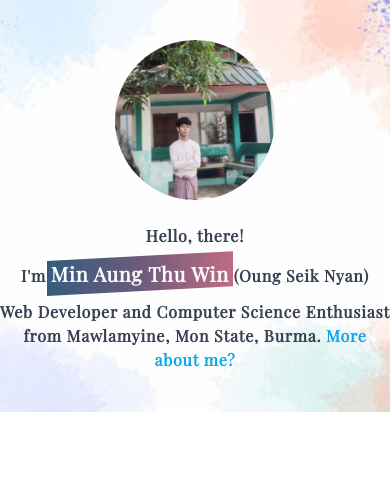
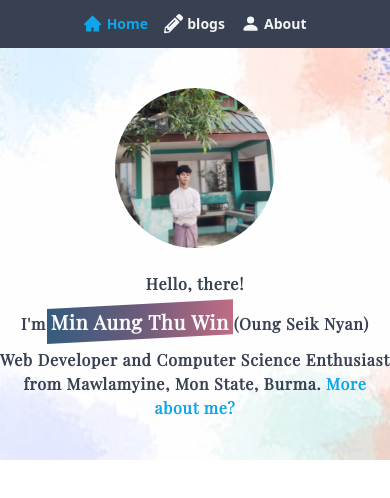
Before and after one commit to Oungseik/Oungseik.github.io.old, a Next.js app: page / in a window 390 px wide. Shown: the top 498 px of the page. Built offline with nearby package versions, Linux system fonts and the light colour scheme.

Commit message:
style: add hover effect on navigation items of header

```diff
--- a/src/components/layout/Header.tsx
+++ b/src/components/layout/Header.tsx
@@ -4,7 +4,7 @@ import NavItems from './Navitems';
 
 export default function Header() {
   return (
-    <header className='hidden h-16 border-b md:block'>
+    <header className=' sticky h-12 md:h-12'>
       <NavItems />
     </header>
   );
--- a/src/components/utilities/NavItem.tsx
+++ b/src/components/utilities/NavItem.tsx
@@ -13,7 +13,7 @@ function NavItem({ href, current, text, icon }: NavItemProps) {
   return (
     <li
       className={clsxm(
-        'flex items-center space-x-1 rounded-lg px-2 py-1 text-xl font-semibold text-gray-100 transition duration-300 hover:bg-gray-600',
+        'flex items-center space-x-1 rounded-lg px-2 py-1 text-sm font-semibold text-gray-100 transition duration-300 hover:bg-gray-600 md:text-xl',
         current && 'text-sky-500'
       )}
     >
```
